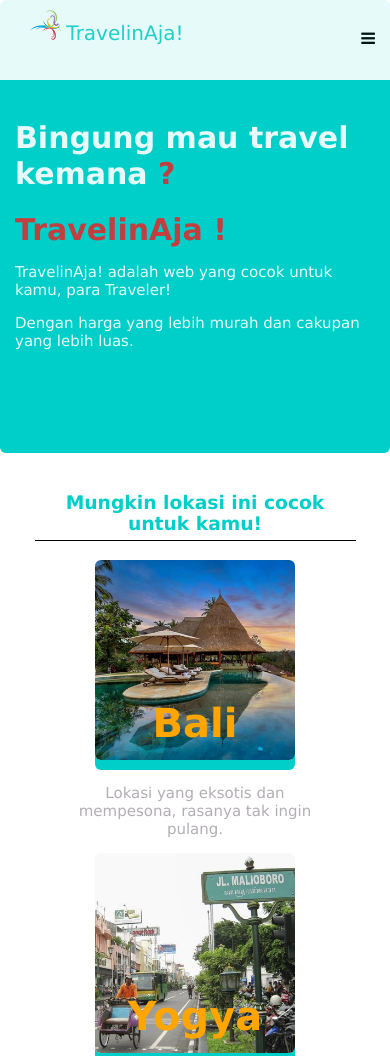
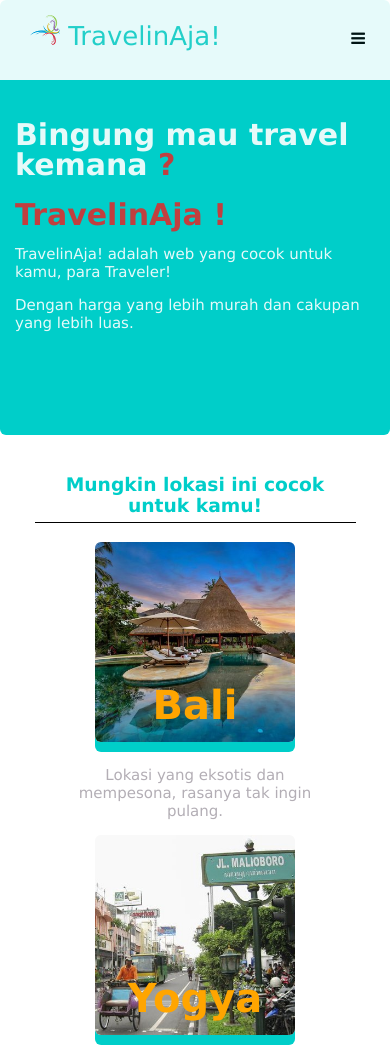
Before and after one commit to rynclick/G07, a plain HTML site: page index.html in a window 390 px wide. Shown: the top 1056 px of the page. Drawn offline with Linux system fonts and the light colour scheme.

Commit message:
Update res.css

```diff
--- a/res.css
+++ b/res.css
@@ -43,15 +43,19 @@
 	    /*display:block;*/
 	    opacity: 1;
 	    padding-top:30px;
+	    padding-right: 10px;
   	}
-
+	.header-left {
+	  font-size: 26px;
+	  padding-top: 15px;
+	}
 	.header-list{
 	    display:none;
   	}
   	.main h1,span{
   		text-align:left;
   		font-size: 30px;
-    	line-height: 36px;
+    		line-height: 30px;
   	}
   	.main p{
   		text-align:left;
```
